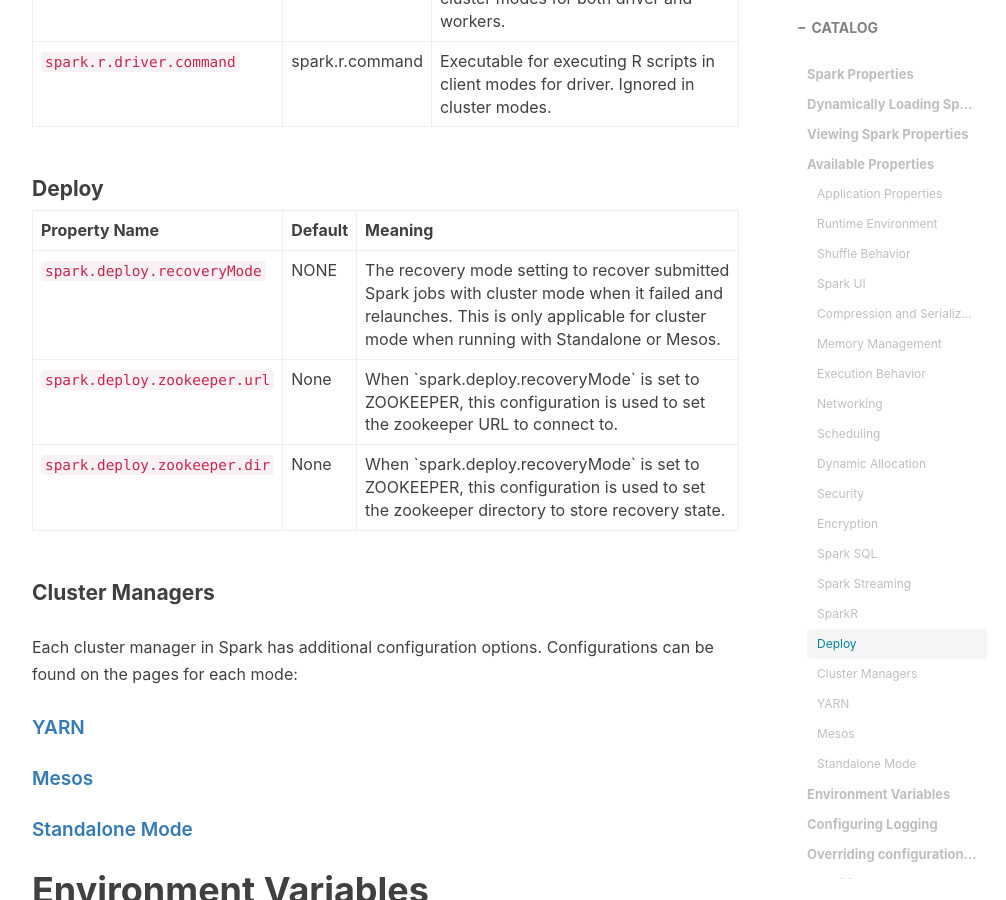
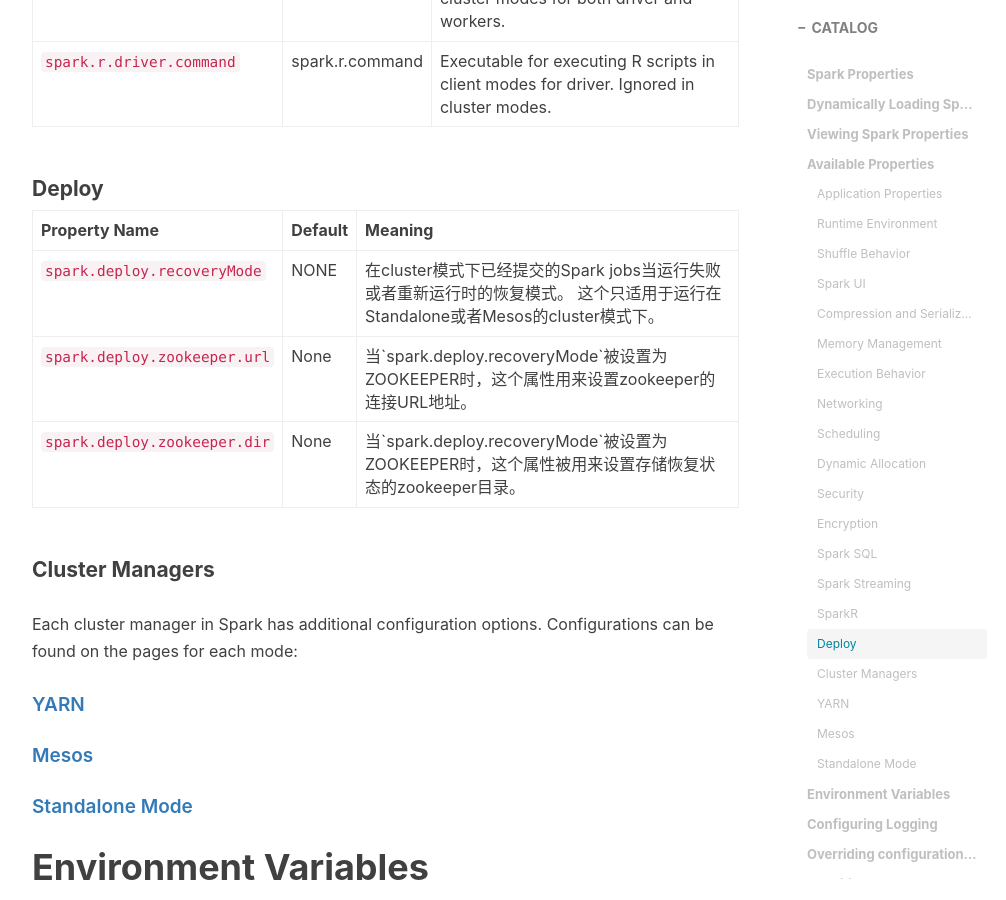
Before and after one commit to shoppingwang/shoppingwang.github.io, a Jekyll site: the page built from _posts/2016-07-17-spark-configuration-translation-for-latest.markdown, in a window 1280 px wide and 900 px high, scrolled down 24602 px. Shown: the whole window, without its empty margins (233-1239 px from the left). Built offline with Jekyll 4.4.1, drawn with Linux system fonts in a browser that asks for light colours; nearby versions of some CDN libraries; comment, search, counter and statistics services are not loaded.

Commit message:
Deploy Translation

```diff
--- a/_posts/2016-07-17-spark-configuration-translation-for-latest.markdown
+++ b/_posts/2016-07-17-spark-configuration-translation-for-latest.markdown
@@ -1460,18 +1460,22 @@
   <tr>
     <td><code>spark.deploy.recoveryMode</code></td>
     <td>NONE</td>
-    <td>The recovery mode setting to recover submitted Spark jobs with cluster mode when it failed and relaunches.
-    This is only applicable for cluster mode when running with Standalone or Mesos.</td>
+    <td>在cluster模式下已经提交的Spark jobs当运行失败或者重新运行时的恢复模式。
+    这个只适用于运行在Standalone或者Mesos的cluster模式下。
+    </td>
   </tr>
   <tr>
     <td><code>spark.deploy.zookeeper.url</code></td>
     <td>None</td>
-    <td>When `spark.deploy.recoveryMode` is set to ZOOKEEPER, this configuration is used to set the zookeeper URL to connect to.</td>
+    <td>
+    当`spark.deploy.recoveryMode`被设置为ZOOKEEPER时，这个属性用来设置zookeeper的连接URL地址。
+    </td>
   </tr>
   <tr>
     <td><code>spark.deploy.zookeeper.dir</code></td>
     <td>None</td>
-    <td>When `spark.deploy.recoveryMode` is set to ZOOKEEPER, this configuration is used to set the zookeeper directory to store recovery state.</td>
+    <td>当`spark.deploy.recoveryMode`被设置为ZOOKEEPER时，这个属性被用来设置存储恢复状态的zookeeper目录。
+    </td>
   </tr>
 </table>
 
```
